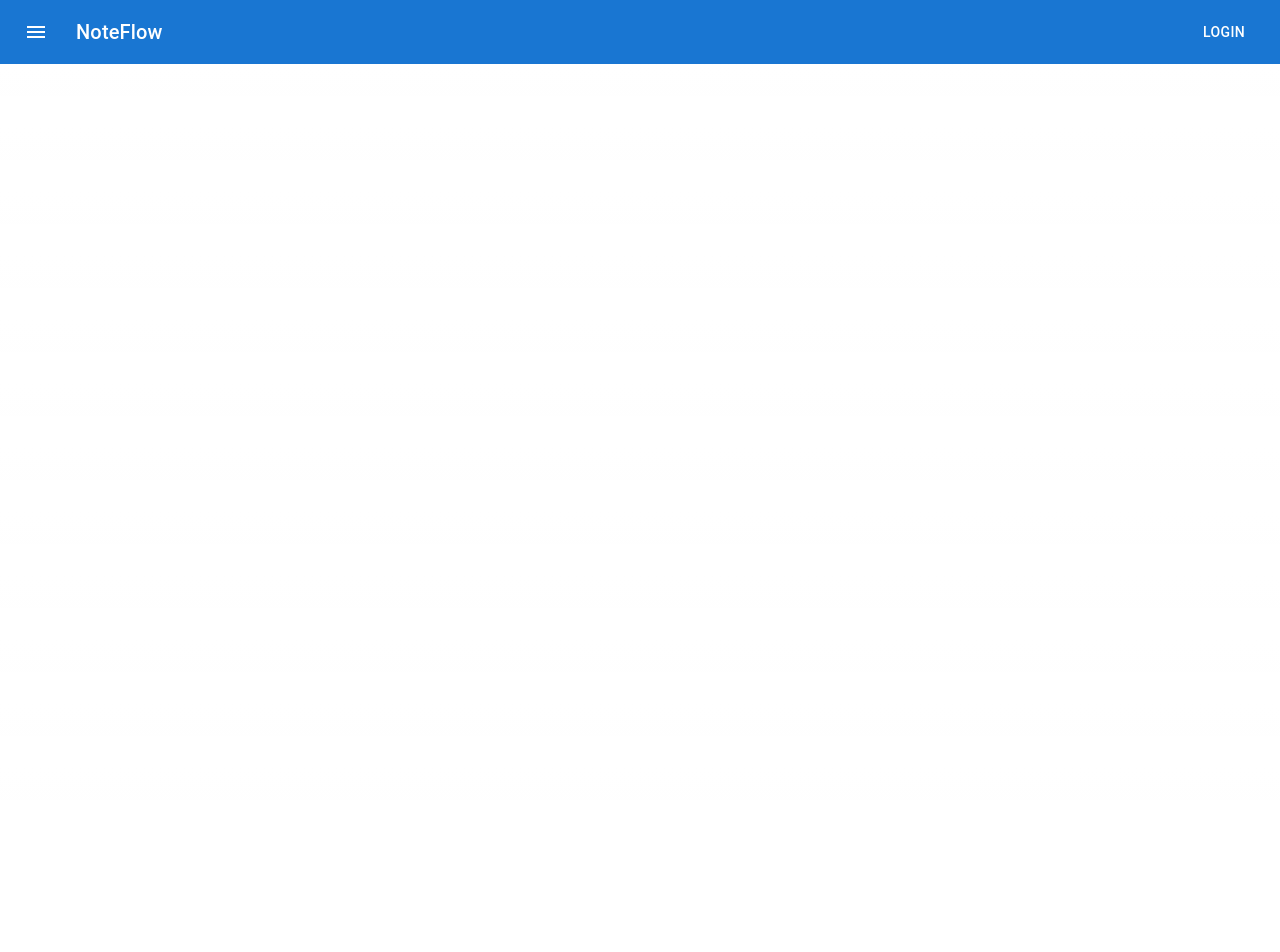
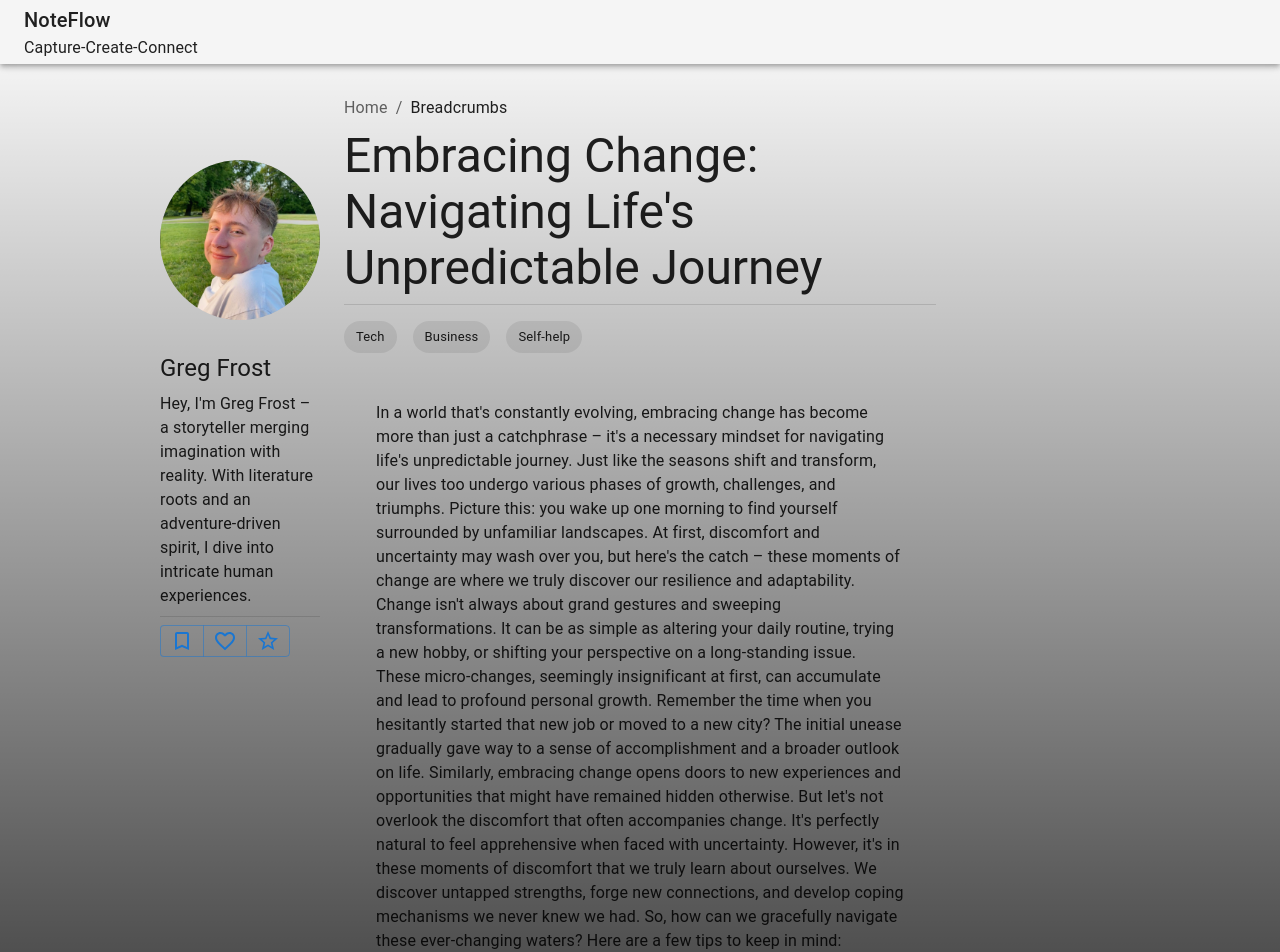
Before and after one commit to FrostGreg/noteflow, a Next.js app: page / in a window 1280 px wide. Shown: the top 952 px of the page. Before the commit the page ends 800 px from the top, so only its background shows below. Built offline with nearby package versions, Linux system fonts and the light colour scheme.

Commit message:
feat: initial static design

```diff
--- a/package.json
+++ b/package.json
@@ -12,6 +12,7 @@
     "@emotion/react": "^11.11.1",
     "@emotion/styled": "^11.11.0",
     "@mui/icons-material": "^5.14.6",
+    "@mui/joy": "^5.0.0-beta.3",
     "@mui/material": "^5.14.6",
     "@types/node": "20.5.4",
     "@types/react": "18.2.21",
--- /dev/null
+++ b/src/app/components/Article.tsx
@@ -0,0 +1,73 @@
+import {
+  Box,
+  Breadcrumbs,
+  Chip,
+  Container,
+  Divider,
+  Link,
+  Typography,
+} from "@mui/material";
+
+const Article = () => (
+  <Container>
+    <Breadcrumbs aria-label="breadcrumb">
+      <Link underline="hover" color="inherit" href="/">
+        Home
+      </Link>
+      <Typography color="text.primary">Breadcrumbs</Typography>
+    </Breadcrumbs>
+    <Typography variant="h3" component="h1" sx={{ marginY: "8px" }}>
+      Embracing Change: Navigating Life&apos;s Unpredictable Journey
+    </Typography>
+    <Divider sx={{ marginBottom: "16px" }} />
+    <Box sx={{ display: "flex", gap: "1rem" }}>
+      <Chip label="Tech" />
+      <Chip label="Business" />
+      <Chip label="Self-help" />
+    </Box>
+    <Typography sx={{ marginTop: "48px", marginX: "2rem" }}>
+      In a world that's constantly evolving, embracing change has become more
+      than just a catchphrase – it's a necessary mindset for navigating life's
+      unpredictable journey. Just like the seasons shift and transform, our
+      lives too undergo various phases of growth, challenges, and triumphs.
+      Picture this: you wake up one morning to find yourself surrounded by
+      unfamiliar landscapes. At first, discomfort and uncertainty may wash over
+      you, but here's the catch – these moments of change are where we truly
+      discover our resilience and adaptability. Change isn't always about grand
+      gestures and sweeping transformations. It can be as simple as altering
+      your daily routine, trying a new hobby, or shifting your perspective on a
+      long-standing issue. These micro-changes, seemingly insignificant at
+      first, can accumulate and lead to profound personal growth. Remember the
+      time when you hesitantly started that new job or moved to a new city? The
+      initial unease gradually gave way to a sense of accomplishment and a
+      broader outlook on life. Similarly, embracing change opens doors to new
+      experiences and opportunities that might have remained hidden otherwise.
+      But let's not overlook the discomfort that often accompanies change. It's
+      perfectly natural to feel apprehensive when faced with uncertainty.
+      However, it's in these moments of discomfort that we truly learn about
+      ourselves. We discover untapped strengths, forge new connections, and
+      develop coping mechanisms we never knew we had. So, how can we gracefully
+      navigate these ever-changing waters? Here are a few tips to keep in mind:
+      Cultivate Curiosity: Approach change with a curious mind. Instead of
+      fearing the unknown, treat it as an adventure. Ask questions, explore
+      possibilities, and maintain an open heart. Stay Flexible: Rigidity can
+      hinder growth. Be willing to adapt and adjust your course when unexpected
+      turns arise. Flexibility is the key to riding the waves of change.
+      Mindfulness Matters: Ground yourself in the present moment. Mindfulness
+      can alleviate the anxiety that often accompanies change by helping you
+      focus on what's happening right now, rather than worrying about an
+      uncertain future. Seek Support: You're not alone on this journey. Lean on
+      friends, family, or even professionals for guidance and support. Sharing
+      your experiences can often lighten the emotional load. Celebrate Small
+      Wins: Acknowledge your progress, no matter how minor. Every step you take
+      toward embracing change is a victory worth celebrating. Remember, change
+      is a constant in life – an ever-present force that shapes us, challenges
+      us, and ultimately propels us forward. By embracing change with an open
+      heart and a curious mind, you can turn life's uncertainties into
+      opportunities for growth and transformation. So, step into the unknown
+      with confidence, and let the journey unfold.
+    </Typography>
+  </Container>
+);
+
+export default Article;
--- /dev/null
+++ b/src/app/components/Header.tsx
@@ -0,0 +1,20 @@
+import { AppBar, Box, Toolbar, Typography } from "@mui/material";
+
+const Header = () => (
+  <AppBar
+    position="static"
+    color="default"
+    sx={{ marginBottom: [null, null, "2rem"] }}
+  >
+    <Toolbar>
+      <Box>
+        <Typography variant="h6" component="div" sx={{ flexGrow: 1 }}>
+          NoteFlow
+        </Typography>
+        <Typography>Capture-Create-Connect</Typography>
+      </Box>
+    </Toolbar>
+  </AppBar>
+);
+
+export default Header;
--- /dev/null
+++ b/src/app/components/ProfileCard.tsx
@@ -0,0 +1,66 @@
+import {
+  Bookmark,
+  BookmarkBorder,
+  Favorite,
+  FavoriteBorder,
+  Star,
+  StarBorder,
+} from "@mui/icons-material";
+import {
+  Avatar,
+  Typography,
+  Divider,
+  Box,
+  ButtonGroup,
+  Button,
+} from "@mui/material";
+
+import ProfilePic from "../../../public/avatar.png";
+import Image from "next/image";
+
+const ProfileCard = () => (
+  <Box sx={{ display: "flex", justifyContent: "flex-end" }}>
+    <Box
+      sx={{
+        width: [1, 1, 0.5],
+        display: ["flex", null, "block"],
+        alignItems: "center",
+        marginY: "32px",
+      }}
+    >
+      <Box
+        sx={{
+          marginY: "32px",
+          maxWidth: "11rem",
+          minWidth: "8rem",
+          aspectRatio: "1 / 1",
+        }}
+      >
+        <Avatar sx={{ width: "100%", height: "100%", overflow: "hidden" }}>
+          <Image
+            src={ProfilePic}
+            alt="Profile picture of the author"
+            fill
+            style={{ objectFit: "cover" }}
+          />
+        </Avatar>
+      </Box>
+      <Box>
+        <Typography variant="h5">Greg Frost</Typography>
+        <Typography sx={{ marginY: "8px" }}>
+          Hey, I&apos;m Greg Frost – a storyteller merging imagination with
+          reality. With literature roots and an adventure-driven spirit, I dive
+          into intricate human experiences.
+        </Typography>
+        <Divider sx={{ marginY: "8px" }} />
+        <ButtonGroup size="small">
+          <Button>{true ? <BookmarkBorder /> : <Bookmark />}</Button>
+          <Button>{true ? <FavoriteBorder /> : <Favorite />}</Button>
+          <Button>{true ? <StarBorder /> : <Star />}</Button>
+        </ButtonGroup>
+      </Box>
+    </Box>
+  </Box>
+);
+
+export default ProfileCard;
--- a/src/app/layout.tsx
+++ b/src/app/layout.tsx
@@ -8,7 +8,7 @@ const inter = Inter({ subsets: ["latin"] });
 // const theme = createTheme();
 
 export const metadata: Metadata = {
-  title: "NoteFlow",
+  title: "NoteFlow - Capture, Create, Connect",
   description:
     "Elevate your productivity with NoteFlow - the ultimate note-taking app for capturing ideas, organizing thoughts, and syncing seamlessly across devices. Create, organize, and connect your notes effortlessly. Perfect for students, professionals, and creative thinkers.",
   viewport: "initial-scale=1, width=device-width",
--- a/src/app/page.tsx
+++ b/src/app/page.tsx
@@ -1,24 +1,21 @@
-import { AppBar, Button, IconButton, Toolbar, Typography } from "@mui/material";
-import { Menu } from "@mui/icons-material";
+import Grid from "@mui/joy/Grid";
+import ProfileCard from "./components/ProfileCard";
+import Article from "./components/Article";
+import Header from "./components/Header";
 
 export default function Home() {
   return (
-    <AppBar position="static" color="primary">
-      <Toolbar>
-        <IconButton
-          size="large"
-          edge="start"
-          color="inherit"
-          aria-label="menu"
-          sx={{ mr: 2 }}
-        >
-          <Menu />
-        </IconButton>
-        <Typography variant="h6" component="div" sx={{ flexGrow: 1 }}>
-          NoteFlow
-        </Typography>
-        <Button color="inherit">Login</Button>
-      </Toolbar>
-    </AppBar>
+    <>
+      <Header />
+      <Grid container sx={{ flexGrow: 1 }}>
+        <Grid md>
+          <ProfileCard />
+        </Grid>
+        <Grid md={6}>
+          <Article />
+        </Grid>
+        <Grid md></Grid>
+      </Grid>
+    </>
   );
 }
```
Also changed, not shown: src/app/globals.css (+4 -4 lines), public/avatar.png (added), 1 other file (tests, documents, lock files or other folders).
